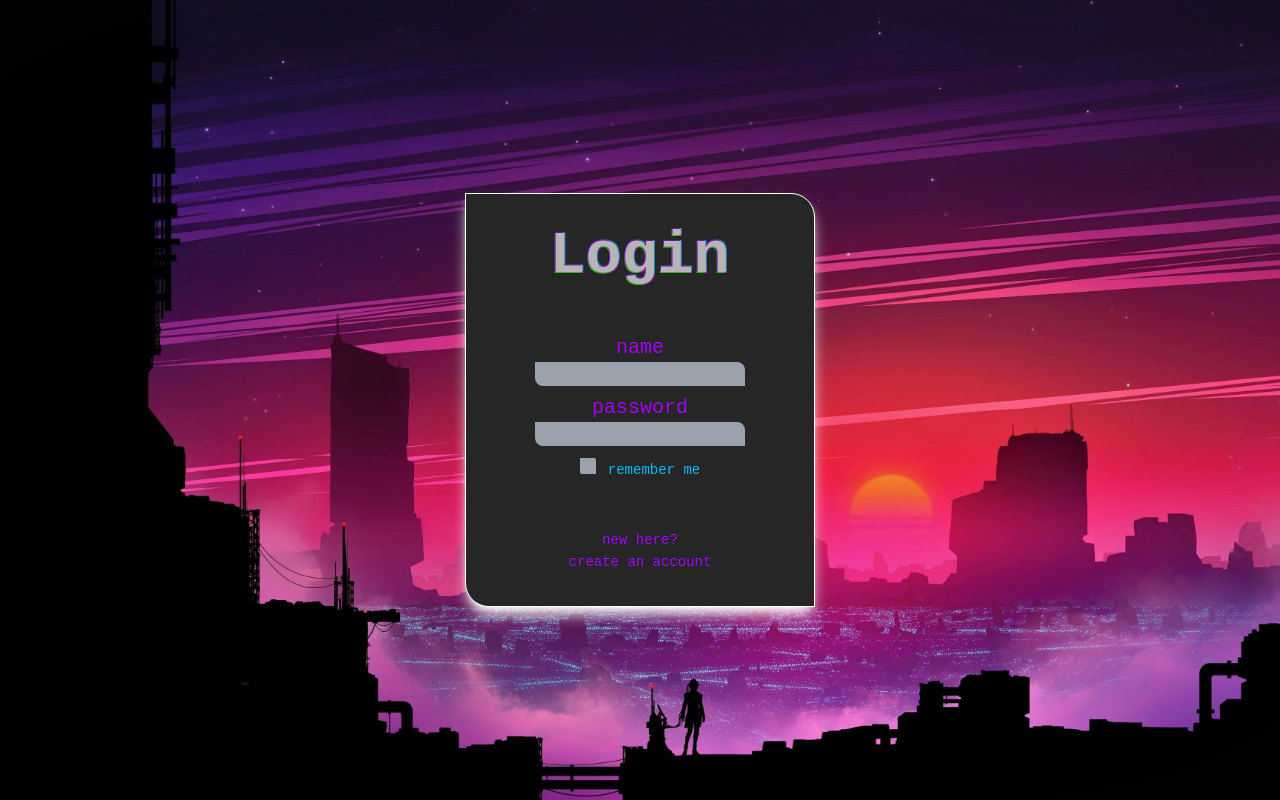
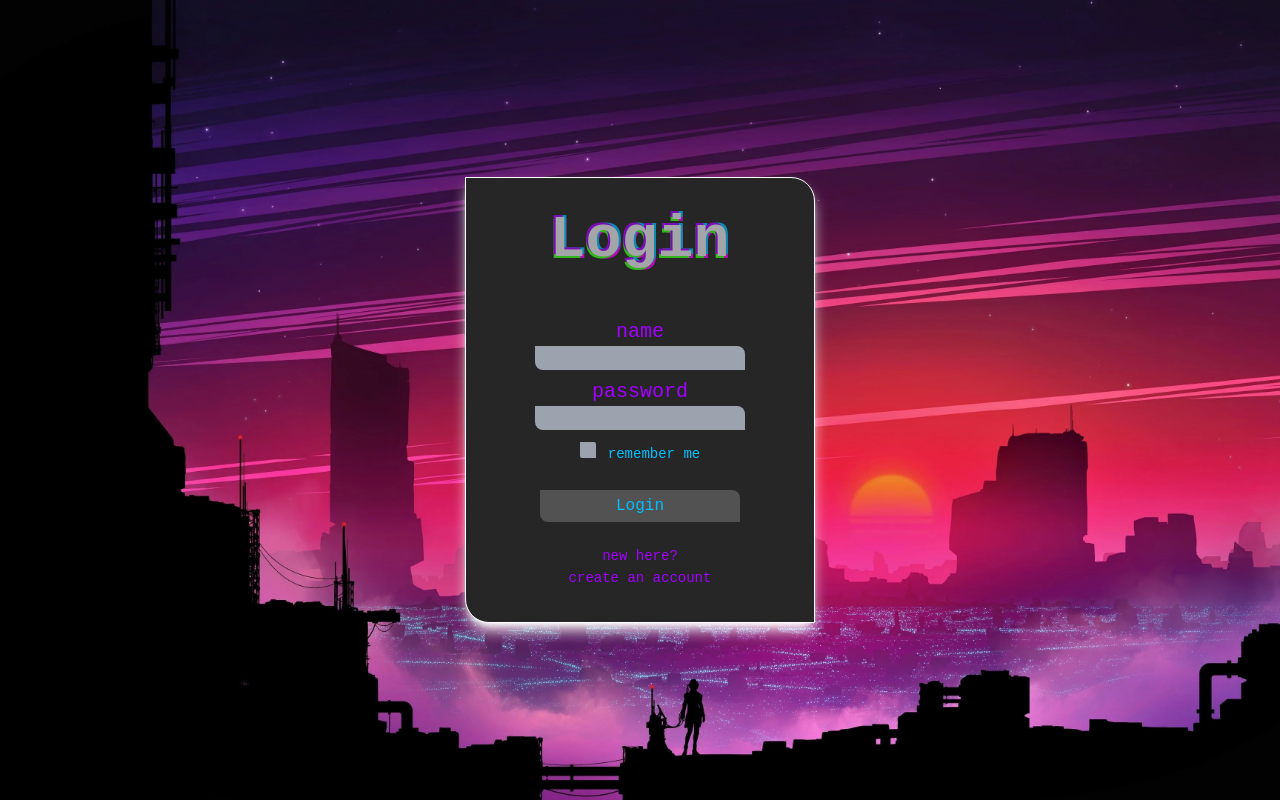
Before and after one commit to sp-ec/patriothacks-2024, a React (Create React App) app in the folder frontend/: page / in a window 1280 px wide. Built offline with nearby package versions, Linux system fonts and the light colour scheme.

Commit message:
Login Button

```diff
--- a/frontend/src/App.css
+++ b/frontend/src/App.css
@@ -75,12 +75,11 @@ body {
 
   .glitch {
     position: relative;
-    color: white;
-    font-weight: bold;
+    color: #e5e7eb;
     text-shadow:
-      -1px -1px 0 #A200FF,
-      1px -1px 0 #00BFFF,
-      -1px 1px 0 #39FF14,
-      1px 1px 0 #FF00FF;
+      -2px -2px 0 #A200FF,
+      2px -2px 0 #00BFFF,
+      -2px 2px 0 #39FF14,
+      2px 2px 0 #FF00FF;
     animation: glitch 1s infinite linear alternate;
   }
--- a/frontend/src/pages/Login.js
+++ b/frontend/src/pages/Login.js
@@ -31,7 +31,10 @@ export class Login extends Component {
                                 <input id="checkbox" type="checkbox" value="" className="appearance-none bg-gray-400 w-4 h-4 rounded-bl-sm rounded-tr-sm"></input>
                                 <label for="checkbox" type="text" className="text-sm text-neonBlue ml-3">remember me</label>
 
-                                <div className="mt-12">
+                                <div className="mt-6">
+                                    <button type="submit" className="w-3xl min-w-[200px] bg-neutral-600 text-neonBlue rounded-bl-lg rounded-tr-lg py-1 hover:bg-neonPurple">Login</button>
+                                </div>
+                                <div className="mt-6">
                                     <p className="text-sm text-neonPurple">new here?</p>
                                     <a className="text-sm text-neonPurple hover:underline" href='#'>create an account</a>
                                 </div>
```
